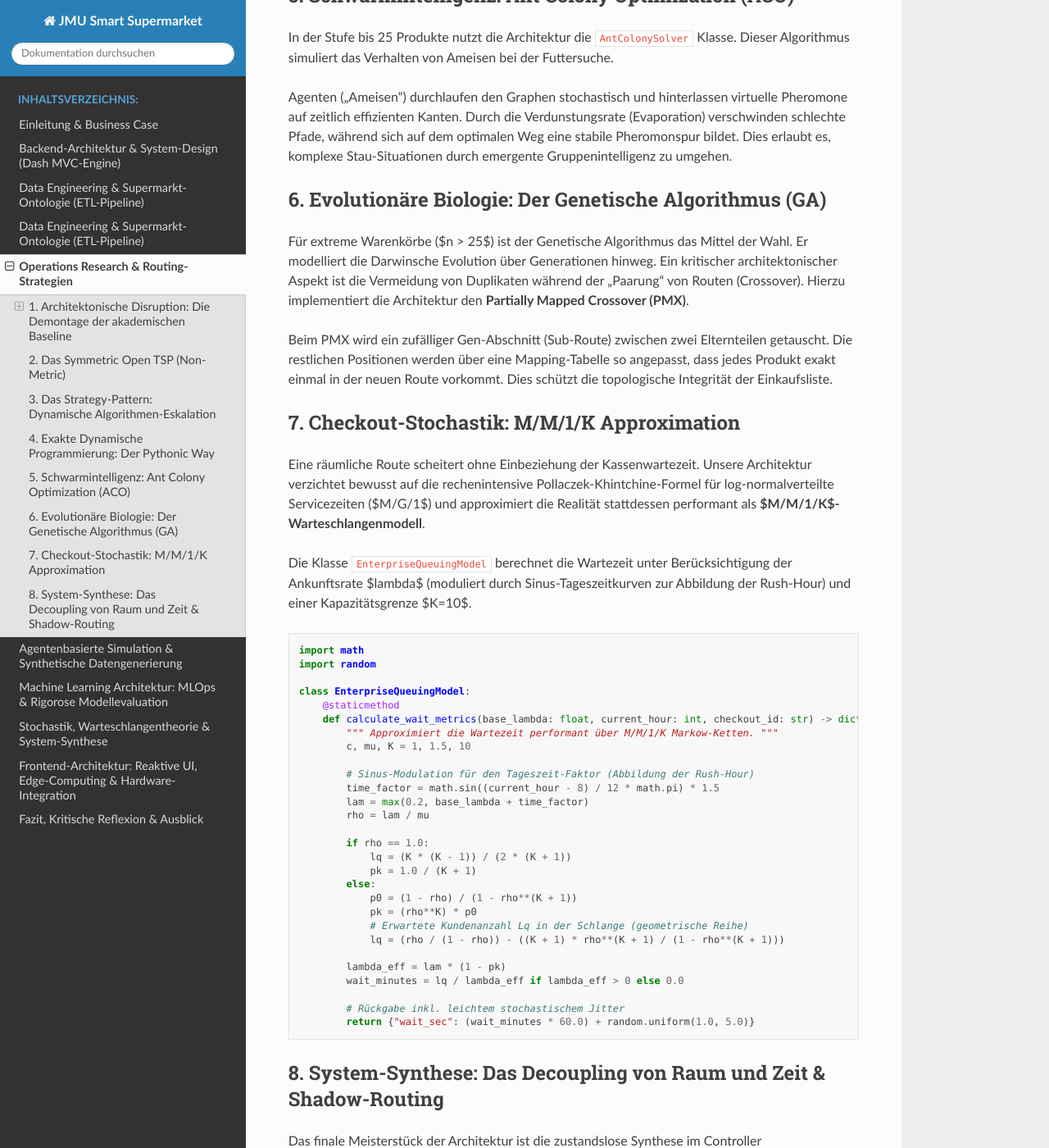
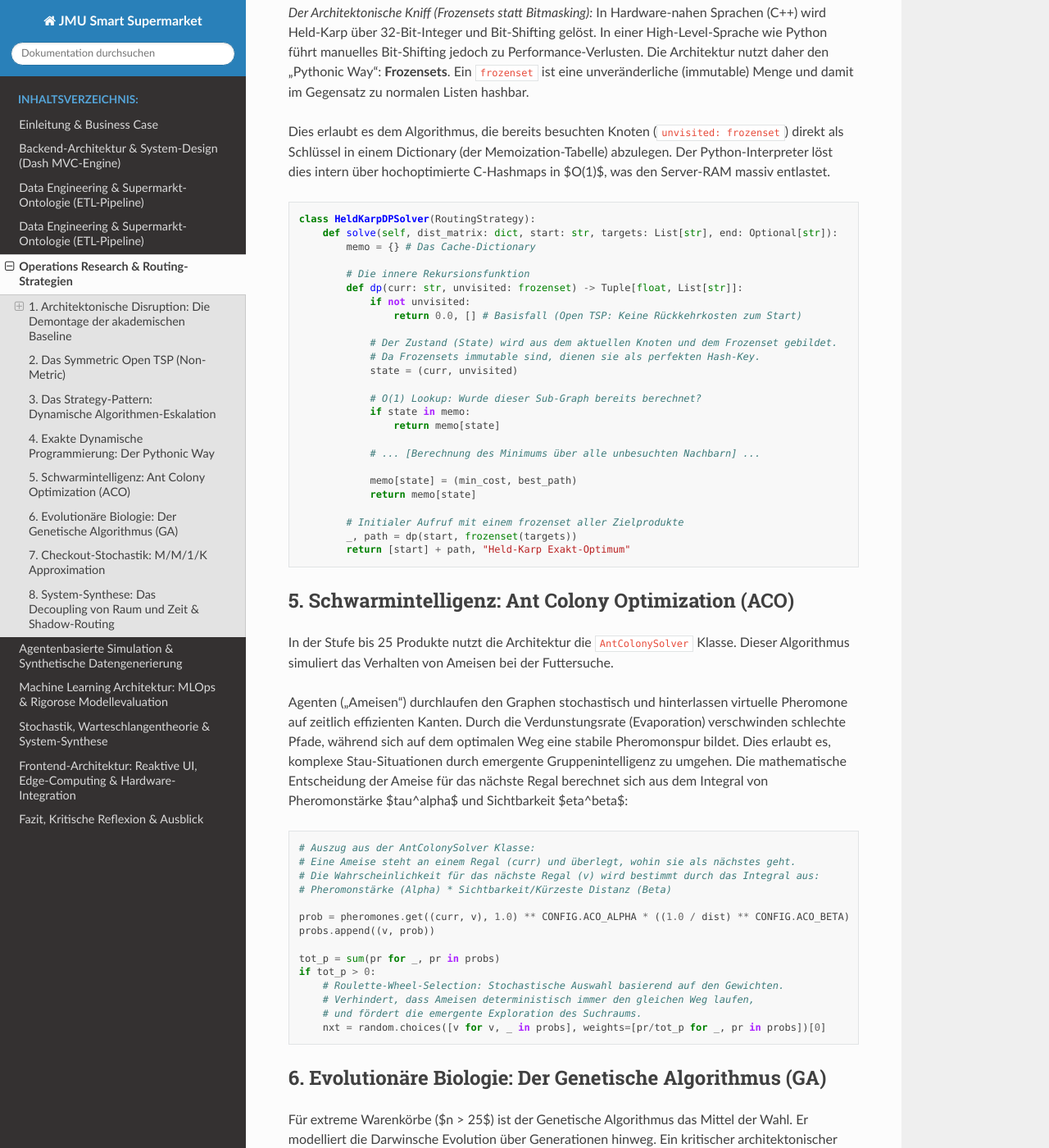
Before and after one commit to DausackerMarius/jmu-smart-cart, a Sphinx documentation site: the page built from docs/source/operations_research.rst, in a window 1280 px wide and 1400 px high, scrolled down 3123 px. Shown: the whole window at 82% size. Built offline with Sphinx 7.4.7 and the Read the Docs theme 3.1.0, drawn with Linux system fonts in a browser that asks for light colours; some of the changed text lies outside the part shown.

Commit message:
Initiales Release: 1.22

```diff
--- a/docs/source/operations_research.rst
+++ b/docs/source/operations_research.rst
@@ -27,7 +27,7 @@
 
 Die Antwort liegt in der physikalischen Einheit des Basis-Graphen. Da die Kantengewichte der Topologie nicht in Metern, sondern von Beginn an in **Sekunden (Transit Time)** kodiert sind und die BPR-Strafen der KI ebenfalls **Sekunden** ausgeben, führt der Dijkstra-Algorithmus eine exakte **Temporale Arbitrage (Kosten-Nutzen-Analyse)** durch.
 
-Der Algorithmus minimiert das globale Integral der Zeit. Ein 50-Meter-Umweg kostet bei normaler Schrittgeschwindigkeit ca. 35 Sekunden ($t_{umweg} = 35s$). Ein direkter Gang kostet 10 Sekunden plus 5 Sekunden Stau ($t_{direkt} = 15s$). Der Dijkstra-Algorithmus vergleicht $15s < 35s$ und leitet den Kunden deterministisch **durch** den Stau. Die KI weicht einem Hindernis also niemals blind aus, sondern exakt nur dann, wenn die Zeitstrafe des Staus mathematisch größer ist als die Zeitstrafe des physischen Umwegs.
+Der Algorithmus minimiert das globale Integral der Zeit. Ein 50-Meter-Umweg kostet bei normaler Schrittgeschwindigkeit ca. 35 Sekunden ($t_{umweg}=35s$). Ein direkter Gang kostet 10 Sekunden plus 5 Sekunden Stau ($t_{direkt}=15s$). Der Dijkstra-Algorithmus vergleicht $15s<35s$ und leitet den Kunden deterministisch **durch** den Stau. Die KI weicht einem Hindernis also niemals blind aus, sondern exakt nur dann, wenn die Zeitstrafe des Staus mathematisch größer ist als die Zeitstrafe des physischen Umwegs.
 
 1.4 Warum Christofides scheitert: Die Dreiecksungleichung
 ~~~~~~~~~~~~~~~~~~~~~~~~~~~~~~~~~~~~~~~~~~~~~~~~~~~~~~~~~
@@ -50,6 +50,22 @@
 * **16 <= n <= 25: Ant Colony Optimization (ACO).** Schwarmbasierte Pfadfindung.
 * **n > 25: Genetischer Algorithmus.** Biologische Evolution für gigantische Suchräume.
 
+.. code-block:: python
+
+   # Auszug aus dem Controller (calculate_hybrid_route):
+   # Dynamische Zuweisung des Solvers zur Vermeidung von OOM-Abstürzen
+   if n_targets <= CONFIG.DP_EXACT_LIMIT:
+       solver = HeldKarpDPSolver()          # Exakt (O(N^2 * 2^N))
+   elif n_targets > 25:
+       solver = GeneticAlgorithmSolver()    # Biologische Evolution
+   elif n_targets > CONFIG.SA_THRESHOLD:
+       solver = AntColonySolver()           # Schwarmintelligenz
+   else:
+       solver = SimulatedAnnealingSolver()  # Thermodynamik
+
+   # Polymorpher Aufruf über das gemeinsame Interface (Open TSP mit end=None)
+   store_seq, msg = solver.solve(d_mat, start_node, store_t, None)
+
 4. Exakte Dynamische Programmierung: Der Pythonic Way
 -----------------------------------------------------
 Für kleine Warenkörbe ($n \le 11$) verlangt das System absolute Exaktheit. Die Klasse ``HeldKarpDPSolver`` reduziert die Brute-Force-Laufzeit $O(N!)$ durch Dynamische Programmierung auf $O(N^2 \cdot 2^N)$.
@@ -58,11 +74,56 @@
 
 Dies erlaubt es dem Algorithmus, die bereits besuchten Knoten (``unvisited: frozenset``) direkt als Schlüssel in einem Dictionary (der Memoization-Tabelle) abzulegen. Der Python-Interpreter löst dies intern über hochoptimierte C-Hashmaps in $O(1)$, was den Server-RAM massiv entlastet.
 
+.. code-block:: python
+
+   class HeldKarpDPSolver(RoutingStrategy):
+       def solve(self, dist_matrix: dict, start: str, targets: List[str], end: Optional[str]):
+           memo = {} # Das Cache-Dictionary
+
+           # Die innere Rekursionsfunktion
+           def dp(curr: str, unvisited: frozenset) -> Tuple[float, List[str]]:
+               if not unvisited:
+                   return 0.0, [] # Basisfall (Open TSP: Keine Rückkehrkosten zum Start)
+
+               # Der Zustand (State) wird aus dem aktuellen Knoten und dem Frozenset gebildet.
+               # Da Frozensets immutable sind, dienen sie als perfekten Hash-Key.
+               state = (curr, unvisited)
+
+               # O(1) Lookup: Wurde dieser Sub-Graph bereits berechnet?
+               if state in memo:
+                   return memo[state]
+
+               # ... [Berechnung des Minimums über alle unbesuchten Nachbarn] ...
+
+               memo[state] = (min_cost, best_path)
+               return memo[state]
+
+           # Initialer Aufruf mit einem frozenset aller Zielprodukte
+           _, path = dp(start, frozenset(targets))
+           return [start] + path, "Held-Karp Exakt-Optimum"
+
 5. Schwarmintelligenz: Ant Colony Optimization (ACO)
 ----------------------------------------------------
 In der Stufe bis 25 Produkte nutzt die Architektur die ``AntColonySolver`` Klasse. Dieser Algorithmus simuliert das Verhalten von Ameisen bei der Futtersuche.
 
-Agenten ("Ameisen") durchlaufen den Graphen stochastisch und hinterlassen virtuelle Pheromone auf zeitlich effizienten Kanten. Durch die Verdunstungsrate (Evaporation) verschwinden schlechte Pfade, während sich auf dem optimalen Weg eine stabile Pheromonspur bildet. Dies erlaubt es, komplexe Stau-Situationen durch emergente Gruppenintelligenz zu umgehen.
+Agenten ("Ameisen") durchlaufen den Graphen stochastisch und hinterlassen virtuelle Pheromone auf zeitlich effizienten Kanten. Durch die Verdunstungsrate (Evaporation) verschwinden schlechte Pfade, während sich auf dem optimalen Weg eine stabile Pheromonspur bildet. Dies erlaubt es, komplexe Stau-Situationen durch emergente Gruppenintelligenz zu umgehen. Die mathematische Entscheidung der Ameise für das nächste Regal berechnet sich aus dem Integral von Pheromonstärke $\tau^\alpha$ und Sichtbarkeit $\eta^\beta$:
+
+.. code-block:: python
+
+   # Auszug aus der AntColonySolver Klasse:
+   # Eine Ameise steht an einem Regal (curr) und überlegt, wohin sie als nächstes geht.
+   # Die Wahrscheinlichkeit für das nächste Regal (v) wird bestimmt durch das Integral aus:
+   # Pheromonstärke (Alpha) * Sichtbarkeit/Kürzeste Distanz (Beta)
+
+   prob = pheromones.get((curr, v), 1.0) ** CONFIG.ACO_ALPHA * ((1.0 / dist) ** CONFIG.ACO_BETA)
+   probs.append((v, prob))
+
+   tot_p = sum(pr for _, pr in probs)
+   if tot_p > 0:
+       # Roulette-Wheel-Selection: Stochastische Auswahl basierend auf den Gewichten.
+       # Verhindert, dass Ameisen deterministisch immer den gleichen Weg laufen,
+       # und fördert die emergente Exploration des Suchraums.
+       nxt = random.choices([v for v, _ in probs], weights=[pr/tot_p for _, pr in probs])[0]
 
 6. Evolutionäre Biologie: Der Genetische Algorithmus (GA)
 ---------------------------------------------------------
@@ -70,8 +131,40 @@
 
 Beim PMX wird ein zufälliger Gen-Abschnitt (Sub-Route) zwischen zwei Elternteilen getauscht. Die restlichen Positionen werden über eine Mapping-Tabelle so angepasst, dass jedes Produkt exakt einmal in der neuen Route vorkommt. Dies schützt die topologische Integrität der Einkaufsliste.
 
+.. code-block:: python
+
+   # Auszug aus der GeneticAlgorithmSolver Klasse:
+   def _partially_mapped_crossover(self, parent1: List[str], parent2: List[str]) -> List[str]:
+       """
+       Spezielle Crossover-Technik für das TSP-Problem.
+       Ein normales Durchschneiden von Arrays würde dazu führen, dass Regale doppelt
+       besucht werden oder fehlen. PMX repariert diese Duplikate intelligent.
+       """
+       size = len(parent1)
+       child = [None] * size
+
+       # 1. Tausche einen zufälligen Gen-Block zwischen den Elternteilen aus
+       c1, c2 = sorted(random.sample(range(size), 2))
+       child[c1:c2] = parent1[c1:c2]
+
+       # 2. Fülle den Rest mit Elementen von Elternteil 2 auf (Vermeidung von Duplikaten)
+       for i in range(c1, c2):
+           if parent2[i] not in child:
+               pos = i
+               # Mapping-Schleife: Sucht den korrekten legalen Platz im Array
+               while c1 <= pos < c2:
+                   pos = parent2.index(parent1[pos])
+               child[pos] = parent2[i]
+
+       # 3. Restliche leere Stellen direkt übernehmen
+       for i in range(size):
+           if child[i] is None:
+               child[i] = parent2[i]
+
+       return child
+
 7. Checkout-Stochastik: M/M/1/K Approximation
-----------------------------------------------
+---------------------------------------------
 Eine räumliche Route scheitert ohne Einbeziehung der Kassenwartezeit. Unsere Architektur verzichtet bewusst auf die rechenintensive Pollaczek-Khintchine-Formel für log-normalverteilte Servicezeiten ($M/G/1$) und approximiert die Realität stattdessen performant als **$M/M/1/K$-Warteschlangenmodell**.
 
 Die Klasse ``EnterpriseQueuingModel`` berechnet die Wartezeit unter Berücksichtigung der Ankunftsrate $\lambda$ (moduliert durch Sinus-Tageszeitkurven zur Abbildung der Rush-Hour) und einer Kapazitätsgrenze $K=10$.
@@ -113,7 +206,7 @@
 
 Sobald der TSP-Solver die ideale Regal-Reihenfolge mit freiem Endknoten berechnet hat, extrahiert der Orchestrator das letzte Regal der Route. Von diesem Punkt aus berechnet er für alle verfügbaren Kassen das physikalische Integral aus Laufzeit und Stochastik:
 
-$$ \text{Kosten} = \text{Dijkstra-Laufweg} + \text{M/M/1/K Wartezeit} + \text{Weg zum Ausgang} $$
+$$\text{Kosten} = \text{Dijkstra-Laufweg} + \text{M/M/1/K Wartezeit} + \text{Weg zum Ausgang}$$
 
 Das absolute Minimum dieser Funktion bestimmt die Zielkasse, welche nahtlos an die Array-Liste des TSP-Solvers angefügt (stitched) wird. Da dieser Prozess zustandslos in exakt der Millisekunde iteriert, in der der Nutzer den Callback in der UI auslöst, fließen Echtzeit-Sensorik und Warteschlangentheorie deterministisch in die Routenplanung ein, ohne die Such-Komplexität des TSP-Solvers unnötig aufzublähen.
 
@@ -121,3 +214,21 @@
 Um das System absolut "Bulletproof" gegen KI-Halluzinationen zu machen, berechnet der Orchestrator die finale Route im Hintergrund zwingend parallel im **Shadow-Mode**. Das System generiert eine Route auf dem normalen, staufreien Graphen (deterministische Baseline) und zeitgleich eine Route auf dem durch die KI mutierten Graphen.
 
 Anschließend unterzieht der Code beide Routen einem strikten Integritäts-Check auf dem nackten Basis-Graphen: Wenn die von der KI vorgeschlagene Ausweichroute in der *reinen physischen Laufzeit* (ohne Stau-Strafen) einen vordefinierten Toleranz-Schwellenwert im Vergleich zur Baseline überschreitet (die KI den Kunden also auf einen völlig absurden Umweg schicken will), legt die System-Synthese ein Veto ein. Das Backend verwirft die KI-Route und serviert dem Tablet als Fail-Safe die Baseline-Route. Dies beweist mathematisch, dass das KI-Routing das Nutzererlebnis in Edge-Cases niemals schlechter machen kann als ein klassisches Navigationssystem.
+
+.. code-block:: python
+
+   # Auszug aus update_visuals (app.py):
+   # tb = Zeit der Baseline-Route (Dummer Agent)
+   # tm = Zeit der KI-Route (Smarter Agent)
+
+   # SANITY CHECK: Der kybernetische Fallback-Schutz
+   # Ist die KI in der harten Simulation (tm) langsamer als die sture Baseline (tb)?
+   if tm > tb or (px_b == px_m and py_b == py_m):
+
+       # Veto der System-Synthese: Verwirft die KI-Halluzination und
+       # zwingt den Agenten deterministisch auf die Baseline zurück.
+       walk_m, queue_m = walk_b, queue_b
+       tm = tb
+       seq_m = seq_b
+       px_m, py_m = px_b, py_b
+       optimized_order = seq_b
```
